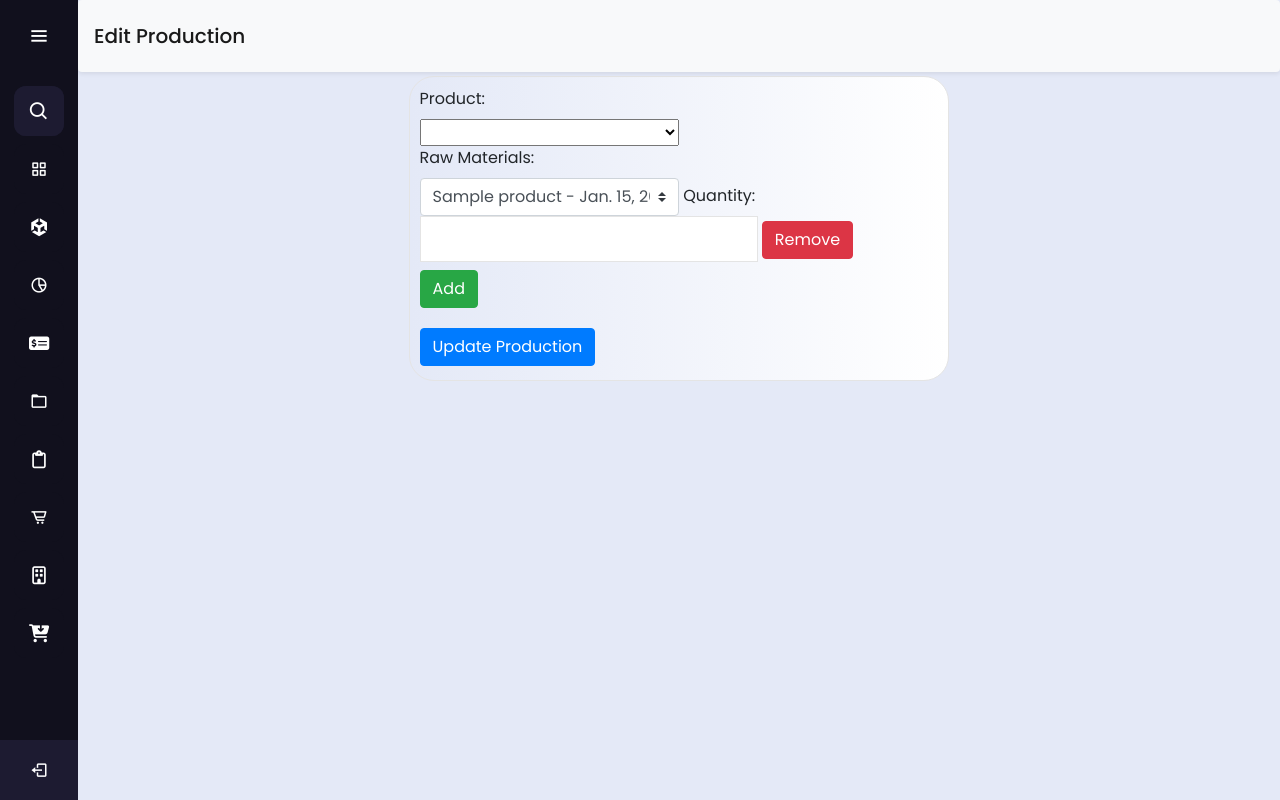
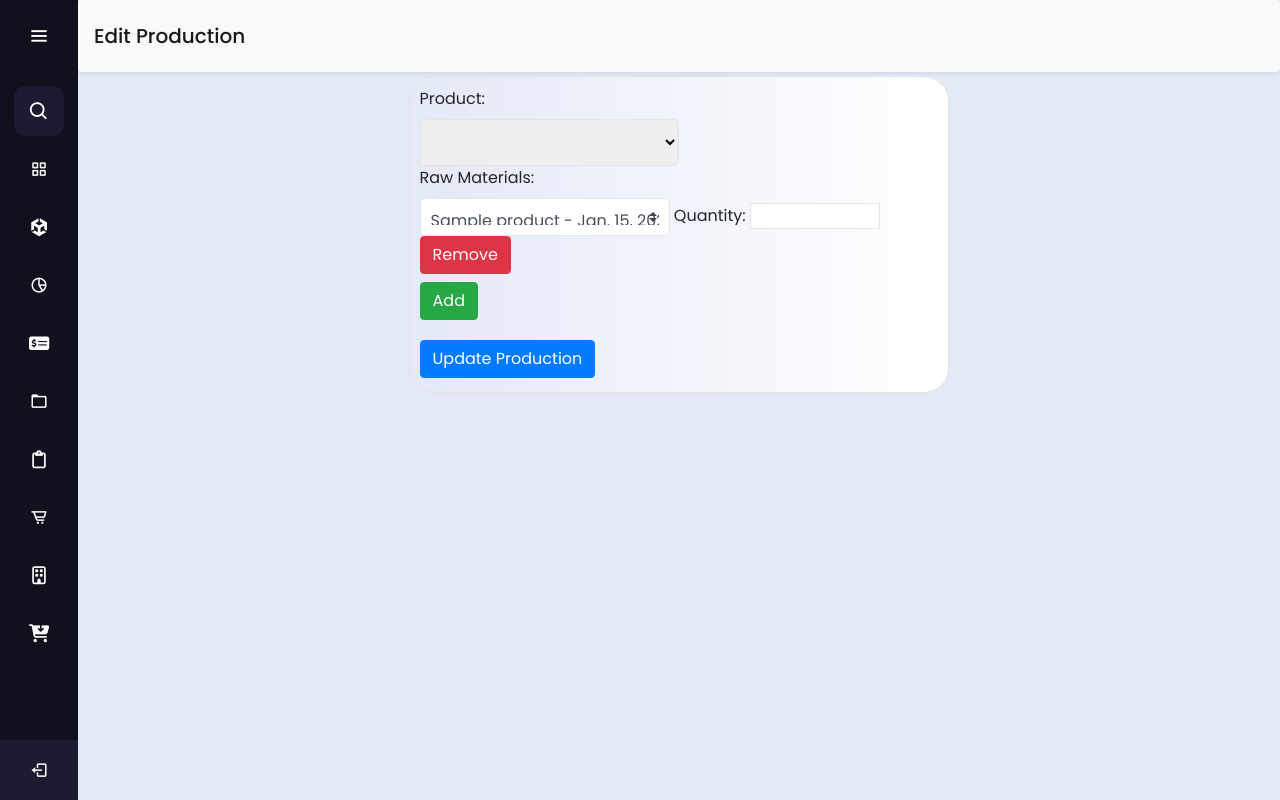
Before and after one commit to sanfeer-en/Project, a Django app: template templates/productions/production_edit.html in a window 1280 px wide. Run offline with Django 3.2, Linux system fonts and the light colour scheme; the template is opened without the code that fills it: most values are stand-ins (such as "Sample title", 1, 10 or a date in 2020); some libraries are stand-ins or nearby versions; grey boxes are pictures that could not be loaded.

Commit message:
productions want to edit

```diff
--- a/static/css/production/ad_production.css
+++ b/static/css/production/ad_production.css
@@ -1,3 +1,13 @@
+/* Add these CSS styles to make the select fields larger */
+.raw-material-select,
+.product_input {
+    width: 250px; /* Set the width to 100% to make it expand to the container's width */
+    padding: 10px; /* Add padding for spacing */
+    border: 1px solid rgb(228, 228, 228);
+    border-radius: 5px; /* Add some border-radius for rounded corners */
+}
+
+/* Adjust other styles if needed */
 .form-div {
     width: 45%;
     height: auto;
@@ -6,13 +16,15 @@
     border-radius: 25px;
     background-image: linear-gradient(to right, #E4E9F7, #ffffff);
 }
+
 .raw-material-measurement {
-  /* Your styles here */
-  padding: 10px; /* For example, set the width to 50px */
-  border: 1px solid rgb(228, 228, 228);
+    /* Your styles here */
+    /* For example, set the width to 50px */
+    border: 1px solid rgb(228, 228, 228);
 }
+
 .select-styled {
     padding: 10px;
     border: 1px solid rgb(228, 228, 228);
     /* Other styles if needed */
-  }
+}
--- a/templates/productions/production_edit.html
+++ b/templates/productions/production_edit.html
@@ -27,14 +27,14 @@
       <div id="raw-materials-container">
         {% for raw_material in raw_materials %}
         <div class="raw-material-row">
-          <select name="raw_materials[]" class="js-example-basic-single raw-material-select raw_input custom-select w-50">
+          <select name="raw_materials[]" class="js-example-basic-single raw-material-select raw_input custom-select " style="width: 250px;">
             <option value="" selected></option>
             {% for p in RawMaterial_Data %}
               <option value="{{ p.id }}" {% if p.id == raw_material.Raw_Material.id %} selected {% endif %}>{{ p.Product.Product_Name }} - {{ p.Expire_Date }}</option>
             {% endfor %}
           </select>
           <label>Quantity:</label>
-          <input type="number" name="raw_materials_measurement[]" class="raw-material-measurement measure_input" required value="{{ raw_material.Measurement }}">
+          <input type="number" name="raw_materials_measurement[]" class="raw-material-measurement measure_input w-25" required value="{{ raw_material.Measurement }}">
           <button type="button" class="remove-raw-material btn btn-danger">Remove</button>
         </div>
         {% endfor %}
@@ -58,9 +58,9 @@ $(document).ready(function() {
 
   addRawMaterialButton.on('click', function() {
     const newRawMaterialDiv = $('<div></div>');
-    const rawMaterialSelect = $('<select></select>').addClass('raw-material-select raw_input mt-2').attr('name', 'raw_materials[]');
-    const rawMaterialMeasurementInput = $('<input>').attr('type', 'text').attr('name', 'raw_materials_measurement[]').addClass('raw-material-measurement measure_input ml-1');
-    const removeRawMaterialButton = $('<button></button>').attr('type', 'button').addClass('remove-raw-material btn btn-danger ml-1  mt-2').text('Remove');
+    const rawMaterialSelect = $('<select></select>').addClass('raw-material-select raw_input ').attr('name', 'raw_materials[]');
+    const rawMaterialMeasurementInput = $('<input>').attr('type', 'text').attr('name', 'raw_materials_measurement[]').addClass('raw-material-measurement measure_input ');
+    const removeRawMaterialButton = $('<button></button>').attr('type', 'button').addClass('remove-raw-material btn btn-danger  mt-2').text('Remove');
 
     const rawMaterials = $('.raw-material-select');
     const rawMaterialOptions = Array.from(rawMaterials.eq(0).find('option'));
```
